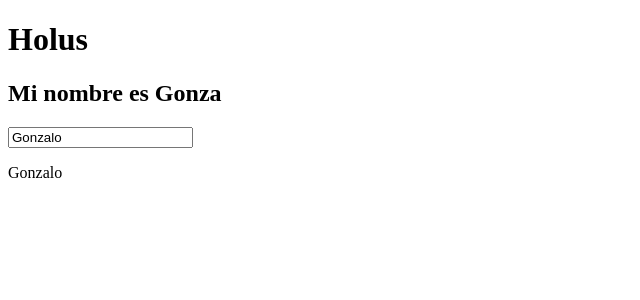
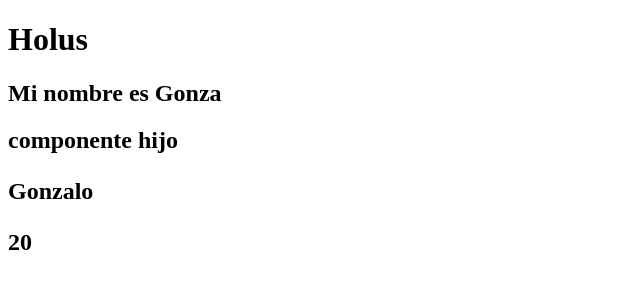
Before and after one commit to gjortega84/curso-angular, an Angular app: page / in a window 1280 px wide. Shown: the top 300 px of the page, without its empty margins (0-640 px from the left). Built offline with nearby package versions, Linux system fonts and the light colour scheme.

Commit message:
clase 16 inputs

```diff
--- a/src/app/app.module.ts
+++ b/src/app/app.module.ts
@@ -11,6 +11,7 @@ import { BotonComponent } from './boton/boton.component';
 import { Clase11Component } from './clase11/clase11.component';
 import { Clase12Component } from './clase12/clase12.component';
 import { Clase15Component } from './clase15/clase15.component';
+import { UsuarioComponent } from './usuario/usuario.component';
 
 @NgModule({
   declarations: [
@@ -21,7 +22,8 @@ import { Clase15Component } from './clase15/clase15.component';
     BotonComponent,
     Clase11Component,
     Clase12Component,
-    Clase15Component
+    Clase15Component,
+    UsuarioComponent
   ],
   imports: [
     BrowserModule,
--- a/src/app/clase15/clase15.component.html
+++ b/src/app/clase15/clase15.component.html
@@ -1,5 +1,7 @@
 <!-- <input type="text" value="{{persona.nombre}}"> -->
 <!-- <input type="text" [value]="persona.nombre"> -->
-<input type="text" [(ngModel)] = "persona.nombre">
+<!-- <input type="text" [(ngModel)] = "persona.nombre">
 <br/>
-<p>{{persona.nombre}}</p>
+<p>{{persona.nombre}}</p> -->
+<!-- <h1>Usuario</h1> -->
+<app-usuario [persona]="persona"></app-usuario>
--- /dev/null
+++ b/src/app/usuario/usuario.component.html
@@ -0,0 +1,5 @@
+<h2>
+    componente hijo
+    <p>{{persona.nombre}}</p>
+    <p>{{persona.edad}}</p>
+</h2>
```
Also changed, not shown: src/app/usuario/usuario.component.ts (added, +10 -0 lines), src/app/usuario/usuario.component.css (added), 1 other file (tests, documents, lock files or other folders).
